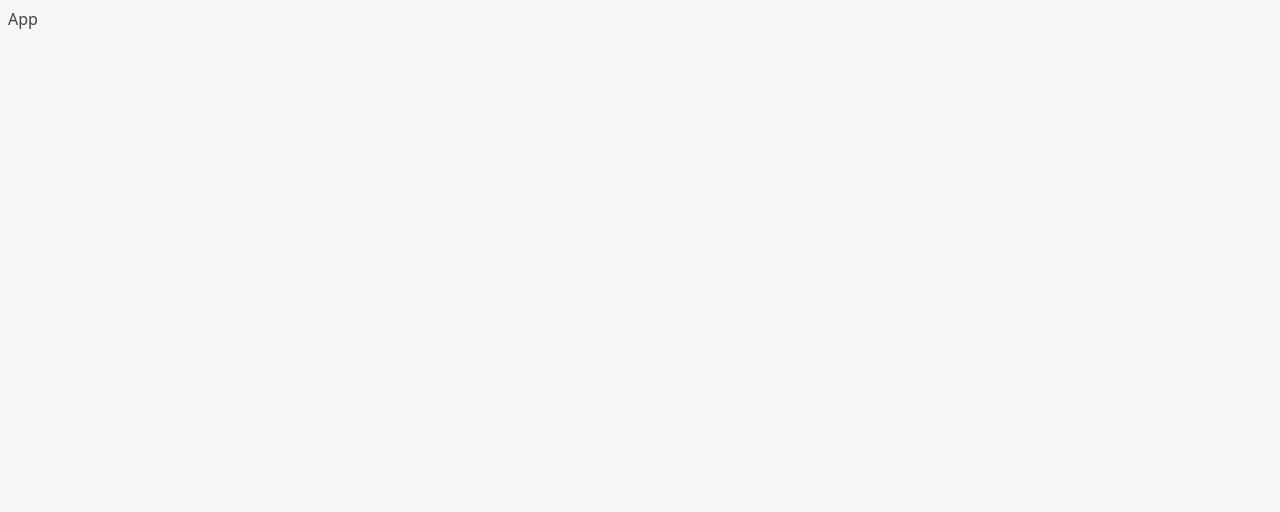
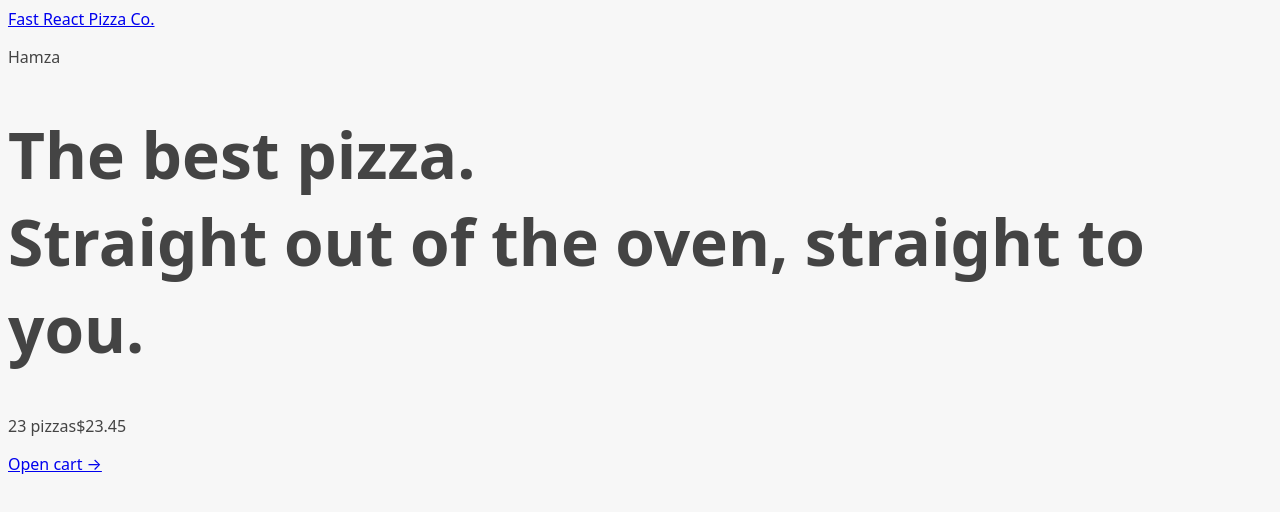
Before and after one commit to HamzaHamani/PizzaPortal., a React (Vite) app: page / in a window 1280 px wide. Shown: the top 512 px of the page. Built offline with nearby package versions, Linux system fonts and the light colour scheme.

Commit message:
ADDED ROUTES WITH NEW WAY

```diff
--- a/src/App.jsx
+++ b/src/App.jsx
@@ -1,5 +1,44 @@
+import { RouterProvider, createBrowserRouter } from "react-router-dom";
+import Home from "./ui/Home";
+import Menu from "./features/menu/Menu";
+import Cart from "./features/cart/Cart";
+import CreateOrder from "./features/order/CreateOrder";
+import Order from "./features/order/Order";
+import AppLayout from "./ui/AppLayout";
+
+const router = createBrowserRouter([
+  {
+    element: <AppLayout />,
+    children: [
+      {
+        path: "/",
+        element: <Home />,
+      },
+      {
+        path: "/menu",
+        element: <Menu />,
+      },
+      {
+        path: "/cart",
+        element: <Cart />,
+      },
+      {
+        path: "/order/new",
+        element: <CreateOrder />,
+      },
+      {
+        path: "/order/:orderId",
+        element: <Order />,
+      },
+    ],
+  },
+]);
 function App() {
-  return <div>App</div>;
+  return (
+    <>
+      <RouterProvider router={router} />{" "}
+    </>
+  );
 }
 
 export default App;
--- a/src/features/cart/CartOverview.jsx
+++ b/src/features/cart/CartOverview.jsx
@@ -1,3 +1,5 @@
+import { Link } from "react-router-dom";
+
 function CartOverview() {
   return (
     <div>
@@ -5,7 +7,7 @@
         <span>23 pizzas</span>
         <span>$23.45</span>
       </p>
-      <a href="#">Open cart &rarr;</a>
+      <Link to="/cart">Open cart &rarr;</Link>
     </div>
   );
 }
--- /dev/null
+++ b/src/ui/AppLayout.jsx
@@ -0,0 +1,17 @@
+import { Outlet } from "react-router-dom";
+import CartOverview from "../features/cart/CartOverview";
+import Header from "./Header";
+
+function AppLayout() {
+  return (
+    <div>
+      <Header />
+      <main>
+        <h1>{<Outlet />}</h1>
+      </main>
+      <CartOverview />
+    </div>
+  );
+}
+
+export default AppLayout;
--- /dev/null
+++ b/src/ui/Header.jsx
@@ -0,0 +1,12 @@
+import { Link } from "react-router-dom";
+
+function Header() {
+  return (
+    <header>
+      <Link to="/">Fast React Pizza Co.</Link>
+      <p>Hamza</p>
+    </header>
+  );
+}
+
+export default Header;
```
